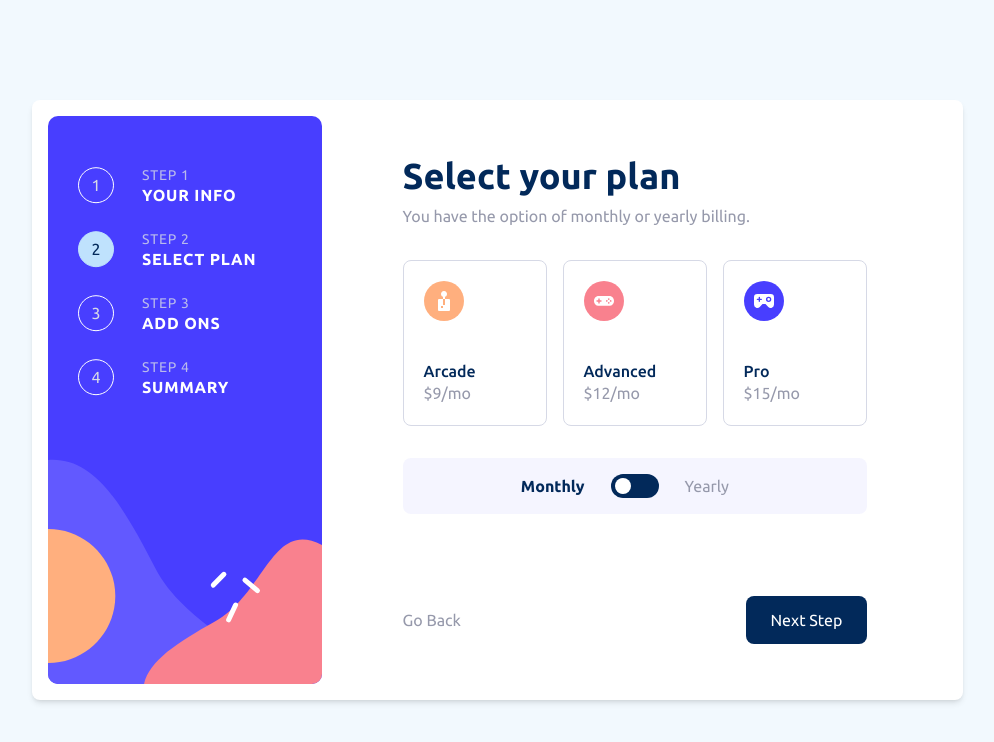
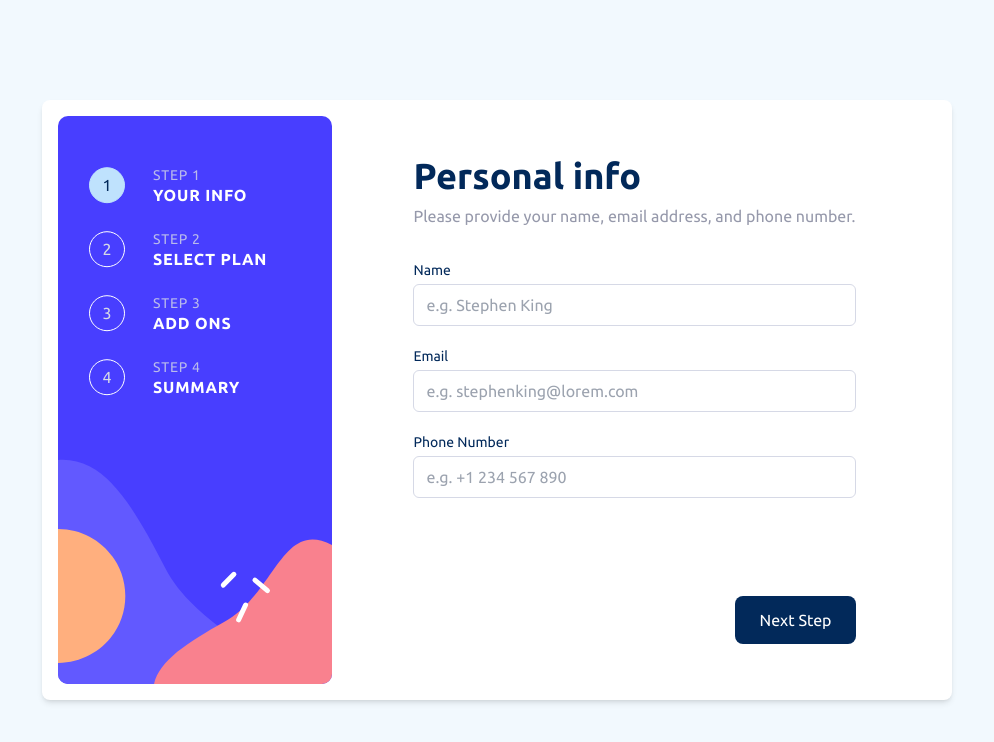
Before and after one commit to MooseCowBear/react-typescript-multi-part-form, a React (Vite) app: page / in a window 1280 px wide. Shown: the top 742 px of the page, without its empty margins (143-1137 px from the left). Built offline with nearby package versions, Linux system fonts and the light colour scheme.

Commit message:
add keys

```diff
--- a/src/App.tsx
+++ b/src/App.tsx
@@ -5,7 +5,7 @@ import { buttons } from "./helpers/buttons";
 import { FormButton } from "./components/FormButton";
 
 function App() {
-  const [currentStep, setCurrentStep] = useState(2);
+  const [currentStep, setCurrentStep] = useState(1);
 
   return (
     <>
@@ -14,7 +14,7 @@ function App() {
         <Form step={currentStep} />
         <div className="absolute p-3 bg-neutral-100 bottom-0 left-0 block w-full md:hidden">
           {buttons(currentStep).map((button) => (
-            <FormButton name={button} />
+            <FormButton key={button} name={button} />
           ))}
         </div>
       </div>
--- a/src/layout/Form.tsx
+++ b/src/layout/Form.tsx
@@ -1,6 +1,7 @@
 import { FormButton } from "../components/FormButton";
 import { FormContent } from "../components/FormContent";
 import { FormHeader } from "../components/FormHeader";
+import { FormProvider } from "../contexts/FormContext";
 import { buttons } from "../helpers/buttons";
 
 type FormProps = {
@@ -26,10 +27,18 @@ const FORM_HEADERS = [
   },
 ];
 
-// TODO: make sure size of card doesn't change screen to screen
+// TODO: make sure size of card doesn't change screen to screen (on large screens)
+
+// MARK: form content needs form info and step/monthly information
+// MARK: form buttons AND sidebar buttons need step information (but not monthly information)
+// but confirm would want to have form info if we were really submitting the form to a backend
+
+// so form info & monthly will belong to FORM
+// step will belong to APP
 
 export function Form({ step }: FormProps) {
   return (
+    <FormProvider>
       <div className="absolute w-11/12 top-0 left-1/2 translate-x-[-50%] translate-y-[-15%] rounded-xl py-8 px-6 md:left-0 md:translate-x-[0%] md:translate-y-[0%] md:py-10 md:px-20 md:relative bg-neutral-100 md:flex md:flex-col md:justify-between md:h-full md:w-auto md-bg-transparent">
         <div className="flex flex-col gap-6 md:gap-8">
           <FormHeader
@@ -40,9 +49,10 @@ export function Form({ step }: FormProps) {
         </div>
         <div className="hidden md:block w-full">
           {buttons(step).map((button) => (
-          <FormButton name={button} />
+            <FormButton key={button} name={button} />
           ))}
         </div>
       </div>
+    </FormProvider>
   );
 }
```
Lines whose indentation alone changed are shown as unchanged.
